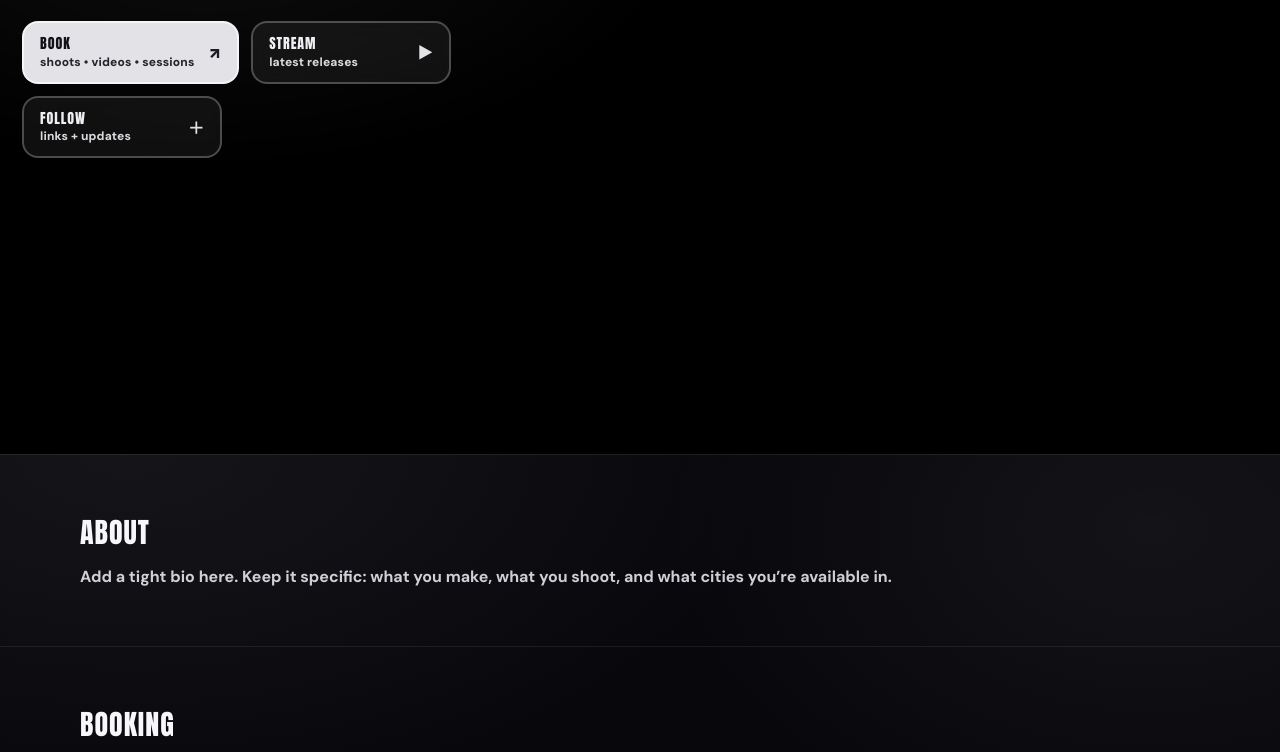
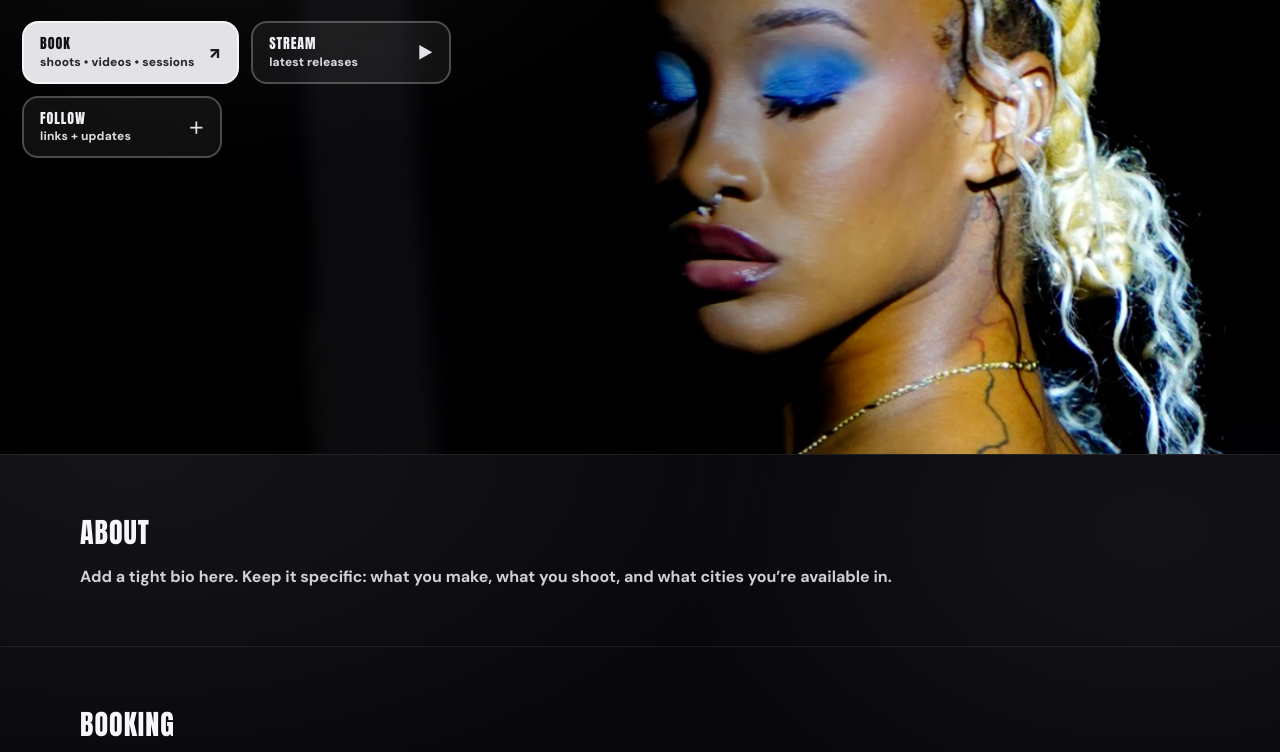
Before and after one commit to yngkody/Groovy.Eye, a plain HTML site: page index.html in a window 1280 px wide. Shown: the part 352-1104 px from the top of the page. Drawn offline with Linux system fonts and the light colour scheme.

Commit message:
Update index.html

```diff
--- a/index.html
+++ b/index.html
@@ -142,7 +142,7 @@
     .hero-media{
       position:absolute;
       inset:0;
-      background-image:url("hero.png");
+      background-image:url("groovy-hero.png");
       background-size:cover;
       background-repeat:no-repeat;
       background-position:right center;
```
